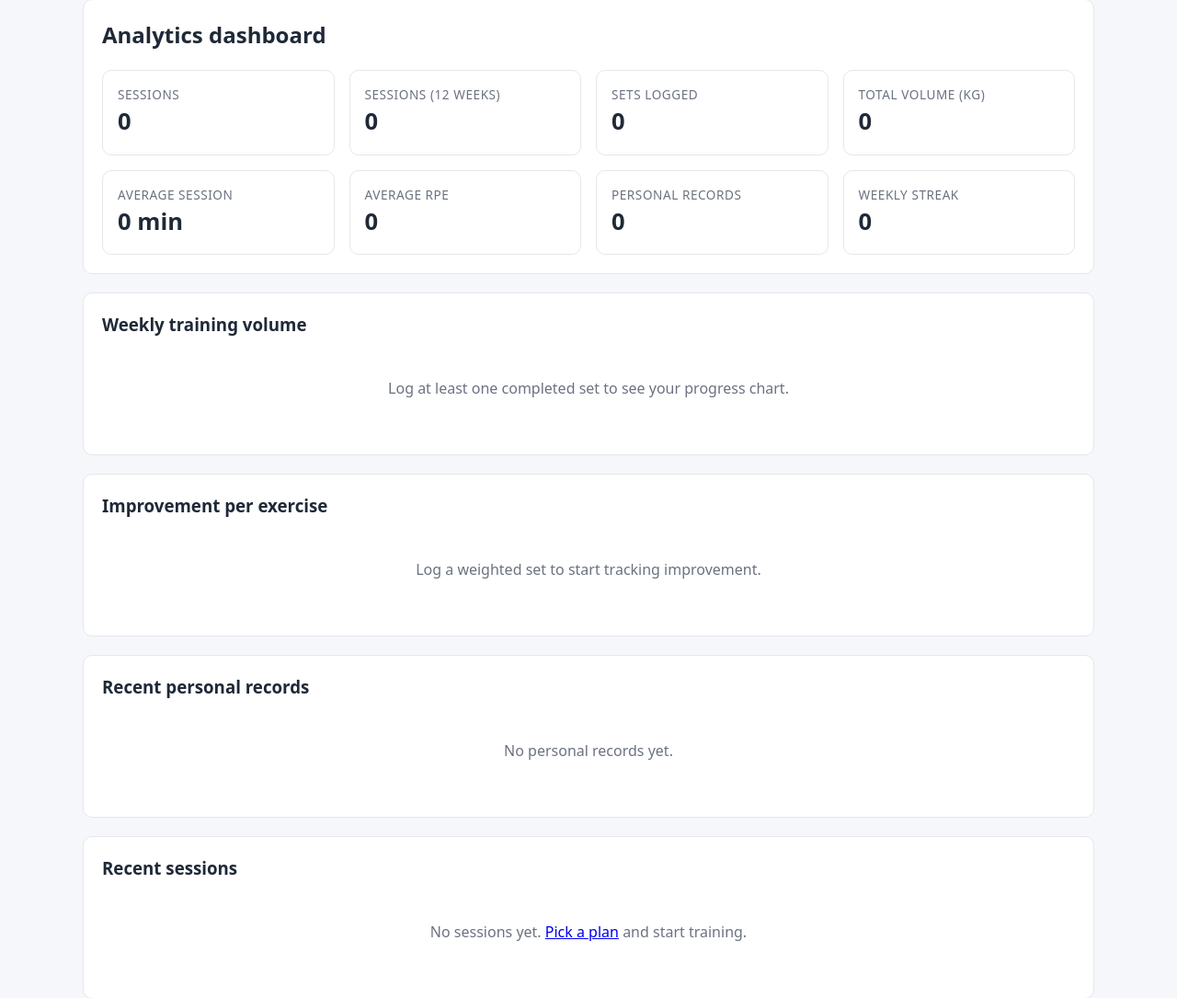
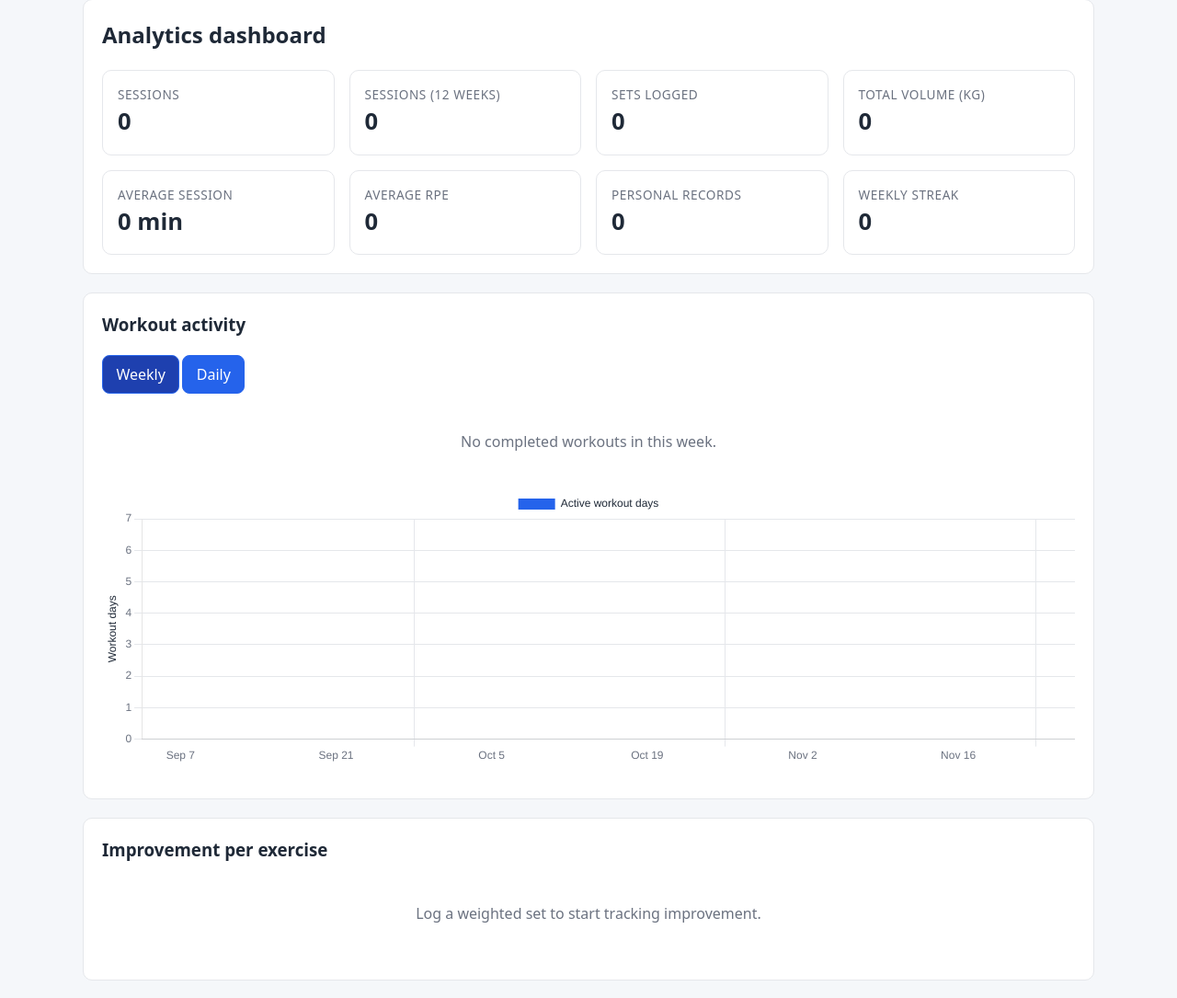
Before and after one commit to nashamri-uni/fitness, a Django app: page /analytics/ in a window 1280 px wide. Shown: the part 91-1176 px from the top of the page at 92% size. Run offline with Django 5.2, Linux system fonts and the light colour scheme; the visitor is signed in with stand-in values (Sample User, id 1); data that the repository does not hold is empty.

Commit message:
Improve daily and weekly workout activity chart

```diff
--- a/app/analytics/views.py
+++ b/app/analytics/views.py
@@ -4,7 +4,13 @@ import json
 from django.contrib.auth.decorators import login_required
 from django.shortcuts import render
 
-from .services import exercise_progress, recent_personal_records, summary, weekly_volume
+from .services import (
+    exercise_progress,
+    recent_personal_records,
+    summary,
+    weekly_volume,
+    workout_activity,
+)
 
 
 @login_required
@@ -23,6 +29,7 @@ def dashboard(request):
         "stats": stats,
         "chart": chart,
         "chart_json": json.dumps(chart),
+        "activity": workout_activity(request.user),
         "progress": progress,
         "records": records,
         "recent_sessions": recent_sessions,
--- a/app/static/css/style.css
+++ b/app/static/css/style.css
@@ -300,6 +300,14 @@ button:disabled { opacity: .6; cursor: not-allowed; }
 .tag-pr { background: #ecfdf5; color: #065f46; }
 .pill { display: inline-block; padding: .2rem .6rem; border-radius: 999px; background: #f3f4f6; font-size: .85rem; }
 .chart { max-width: 100%; }
+.activity-controls { display: flex; flex-wrap: wrap; align-items: center; justify-content: flex-start; gap: .5rem; margin-bottom: 1rem; }
+.activity-mode-toggle { display: inline-flex; gap: .2rem; }
+.activity-mode-toggle button[aria-pressed="true"] { background: var(--accent-dark); }
+.activity-week-picker { display: flex; flex: 0 0 100%; align-items: end; gap: .5rem; }
+.activity-week-picker[hidden] { display: none; }
+.activity-week-picker label { margin: 0; }
+.activity-week-picker select { width: auto; min-width: 10rem; max-width: 13rem; }
+.activity-chart-wrap { position: relative; width: 100%; height: 300px; margin: .25rem 0 1rem; }
 .empty { padding: 1.5rem; text-align: center; color: var(--muted); }
 .pagination { display: flex; gap: .5rem; margin-top: 1rem; }
 .site-footer { padding: 1rem 0 2rem; color: var(--muted); font-size: .85rem; }
@@ -312,6 +320,9 @@ button:disabled { opacity: .6; cursor: not-allowed; }
   .stat .value { font-size: 1.3rem; }
   th, td { padding: .4rem; font-size: .9rem; }
   .plan-search > div:first-child { flex-basis: 100%; }
+  .activity-week-picker { flex: 1 1 100%; align-items: stretch; flex-direction: column; }
+  .activity-week-picker select { width: 100%; min-width: 0; max-width: none; }
+  .activity-chart-wrap { height: 250px; }
 }
 
 
--- a/app/static/js/app.js
+++ b/app/static/js/app.js
@@ -16,9 +16,199 @@ function setupLanguageSwitcher() {
   });
 }
 
+function setupActivityChart() {
+  const canvas = document.getElementById("activity-chart");
+  if (!canvas) return;
+
+  const dataElement = document.getElementById("activity-chart-data");
+  const select = document.getElementById("activity-week");
+  const picker = document.querySelector(".activity-week-picker");
+  const emptyMessage = document.getElementById("activity-empty-message");
+  const modeButtons = document.querySelectorAll("[data-activity-mode]");
+  let activity;
+
+  try {
+    activity = JSON.parse(dataElement.textContent);
+  } catch (error) {
+    console.error("Could not read activity chart data", error);
+    return;
+  }
+
+  if (typeof Chart === "undefined") {
+    canvas.replaceWith(Object.assign(document.createElement("p"), {
+      className: "empty",
+      textContent: canvas.dataset.noChart || "Chart library is unavailable.",
+    }));
+    return;
+  }
+
+  const locale = document.documentElement.lang || "en";
+  const dateAtNoon = (value) => new Date(`${value}T12:00:00`);
+  const formatDate = (value, options) => new Intl.DateTimeFormat(locale, options).format(dateAtNoon(value));
+  const formatWeek = (week) => (
+    `${formatDate(week.start, { month: "short", day: "numeric", year: "numeric" })} – ` +
+    formatDate(week.end, { month: "short", day: "numeric", year: "numeric" })
+  );
+  const formatWeekOption = (week) => (
+    `${formatDate(week.start, { month: "short", day: "numeric" })} – ` +
+    formatDate(week.end, { month: "short", day: "numeric" })
+  );
+  const formatWeekTick = (week) => formatDate(week.start, { month: "short", day: "numeric" });
+  const weekByStart = new Map(activity.weeks.map((week) => [week.start, week]));
+
+  activity.weeks.forEach((week) => {
+    const option = document.createElement("option");
+    option.value = week.start;
+    option.textContent = formatWeekOption(week);
+    select.appendChild(option);
+  });
+  select.value = activity.current_week;
+
+  const styles = getComputedStyle(document.documentElement);
+  let mode = "weekly";
+  const chart = new Chart(canvas, {
+    type: "bar",
+    data: {
+      labels: [],
+      datasets: [{
+        label: canvas.dataset.weekLabel,
+        data: [],
+        backgroundColor: styles.getPropertyValue("--accent").trim(),
+        barPercentage: 0.65,
+        categoryPercentage: 0.7,
+        maxBarThickness: 46,
+        borderRadius: 4,
+        borderSkipped: false,
+      }],
+    },
+    options: {
+      responsive: true,
+      maintainAspectRatio: false,
+      locale,
+      plugins: {
+        legend: {
+          display: true,
+          rtl: document.documentElement.dir === "rtl",
+          textDirection: document.documentElement.dir,
+          labels: { color: styles.getPropertyValue("--ink").trim() },
+        },
+        tooltip: {
+          callbacks: {
+            title: (items) => {
+              if (!items.length) return "";
+              const index = items[0].dataIndex;
+              if (mode === "daily") {
+                const day = weekByStart.get(select.value).days[index];
+                return formatDate(day, {
+                  weekday: "long",
+                  day: "numeric",
+                  month: "long",
+                  year: "numeric",
+                });
+              }
+              return formatWeek(activity.weeks[index]);
+            },
+          },
+        },
+      },
+      scales: {
+        x: {
+          grid: { color: styles.getPropertyValue("--border").trim() },
+          ticks: {
+            color: styles.getPropertyValue("--muted").trim(),
+            maxRotation: 0,
+            minRotation: 0,
+            maxTicksLimit: 6,
+          },
+        },
+        y: {
+          beginAtZero: true,
+          max: 7,
+          grid: { color: styles.getPropertyValue("--border").trim() },
+          ticks: { stepSize: 1, color: styles.getPropertyValue("--muted").trim() },
+          title: {
+            display: true,
+            text: canvas.dataset.weekYTitle,
+            color: styles.getPropertyValue("--ink").trim(),
+          },
+        },
+      },
+    },
+  });
+
+  const updateEmptyMessage = () => {
+    const selectedWeek = weekByStart.get(select.value);
+    const showEmpty = mode === "daily"
+      ? selectedWeek.count === 0
+      : !activity.has_activity;
+    emptyMessage.hidden = !showEmpty;
+  };
+
+  const updateChart = () => {
+    const selectedWeek = weekByStart.get(select.value);
+    const isDaily = mode === "daily";
+    chart.data.labels = isDaily
+      ? selectedWeek.days.map((day) => formatDate(day, { weekday: "short" }))
+      : activity.weeks.map((week) => formatWeekTick(week));
+    chart.options.scales.x.ticks.autoSkip = !isDaily;
+    chart.options.scales.x.ticks.maxTicksLimit = isDaily ? 7 : 6;
+    chart.data.datasets[0].label = isDaily ? canvas.dataset.dailyLabel : canvas.dataset.weekLabel;
+    chart.data.datasets[0].data = isDaily
+      ? selectedWeek.daily
+      : activity.weeks.map((week) => week.count);
+    chart.options.scales.y.max = isDaily ? Math.max(1, ...selectedWeek.daily) : 7;
+    chart.options.scales.y.title.text = isDaily
+      ? canvas.dataset.dailyYTitle
+      : canvas.dataset.weekYTitle;
+    chart.options.onClick = isDaily ? undefined : (_event, elements) => {
+      if (elements.length) {
+        select.value = activity.weeks[elements[0].index].start;
+        mode = "daily";
+        picker.hidden = false;
+        modeButtons.forEach((button) => {
+          button.setAttribute("aria-pressed", String(button.dataset.activityMode === mode));
+        });
+        updateChart();
+      }
+    };
+    updateEmptyMessage();
+    chart.update();
+  };
+
+  modeButtons.forEach((button) => {
+    button.addEventListener("click", () => {
+      mode = button.dataset.activityMode;
+      picker.hidden = mode !== "daily";
+      modeButtons.forEach((modeButton) => {
+        modeButton.setAttribute("aria-pressed", String(modeButton === button));
+      });
+      updateChart();
+    });
+  });
+  select.addEventListener("change", updateChart);
+
+  const themeButton = document.getElementById("theme-toggle");
+  if (themeButton) {
+    themeButton.addEventListener("click", () => {
+      const currentStyles = getComputedStyle(document.documentElement);
+      chart.data.datasets[0].backgroundColor = currentStyles.getPropertyValue("--accent").trim();
+      chart.options.scales.x.grid.color = currentStyles.getPropertyValue("--border").trim();
+      chart.options.scales.y.grid.color = currentStyles.getPropertyValue("--border").trim();
+      chart.options.scales.x.ticks.color = currentStyles.getPropertyValue("--muted").trim();
+      chart.options.scales.y.ticks.color = currentStyles.getPropertyValue("--muted").trim();
+      chart.options.plugins.legend.labels.color = currentStyles.getPropertyValue("--ink").trim();
+      chart.options.scales.y.title.color = currentStyles.getPropertyValue("--ink").trim();
+      chart.update();
+    });
+  }
+
+  updateChart();
+}
+
 // Progress charts for the analytics dashboard (FREQ-12).
 document.addEventListener("DOMContentLoaded", () => {
   setupLanguageSwitcher();
+  setupActivityChart();
 
   const canvas = document.getElementById("volume-chart");
   if (!canvas) return;
--- a/app/templates/analytics/dashboard.html
+++ b/app/templates/analytics/dashboard.html
@@ -19,36 +19,29 @@
 </div>
 
 <div class="card">
-  <h3>{% trans "Weekly training volume" %}</h3>
-  <canvas id="volume-chart" class="chart" data-data='{{ chart_json }}'
-          data-label="{% trans "Weekly volume (kg)" %}"
-          data-y-title="{% trans "Volume (kg)" %}"
-          data-empty="{% trans "Log at least one completed set to see your progress chart." %}"
-          data-no-chart="{% trans "Chart library is unavailable, but the numbers are shown in the table." %}"
-          height="120"></canvas>
-
-  {% if chart.labels %}
-    <div class="table-wrap">
-      <table>
-        <thead>
-          <tr>
-            <th>{% trans "Week" %}</th>
-            <th>{% trans "Volume (kg)" %}</th>
-            <th>{% trans "Sets" %}</th>
-          </tr>
-        </thead>
-        <tbody>
-          {% for row in chart.rows %}
-            <tr>
-              <td>{{ row.label }}</td>
-              <td>{{ row.volume }}</td>
-              <td>{{ row.sets }}</td>
-            </tr>
-          {% endfor %}
-        </tbody>
-      </table>
+  <h3>{% trans "Workout activity" %}</h3>
+  <div class="activity-controls">
+    <div class="activity-mode-toggle" role="group" aria-label="{% trans 'Activity view' %}">
+      <button type="button" data-activity-mode="weekly" aria-pressed="true">{% trans "Weekly" %}</button>
+      <button type="button" data-activity-mode="daily" aria-pressed="false">{% trans "Daily" %}</button>
     </div>
-  {% endif %}
+    <div class="activity-week-picker" hidden>
+      <label for="activity-week">{% trans "Week" %}</label>
+      <select id="activity-week" aria-label="{% trans 'Select week' %}"></select>
+    </div>
+  </div>
+  <p id="activity-empty-message" class="empty" {% if activity.has_activity %}hidden{% endif %}>
+    {% trans "No completed workouts in this week." %}
+  </p>
+  <div class="activity-chart-wrap">
+    <canvas id="activity-chart" class="chart"
+            data-week-label="{% trans 'Active workout days' %}"
+            data-daily-label="{% trans 'Completed workouts' %}"
+            data-week-y-title="{% trans 'Workout days' %}"
+            data-daily-y-title="{% trans 'Completed workouts' %}"
+            data-no-chart="{% trans 'Chart library is unavailable, so activity cannot be displayed.' %}"></canvas>
+  </div>
+  {{ activity|json_script:"activity-chart-data" }}
 </div>
 
 <div class="card">
```
Also changed, not shown: app/analytics/services.py (+46 -1 lines), app/analytics/tests.py (+76 -2 lines), app/locale/ar/LC_MESSAGES/django.po, 1 other file.
